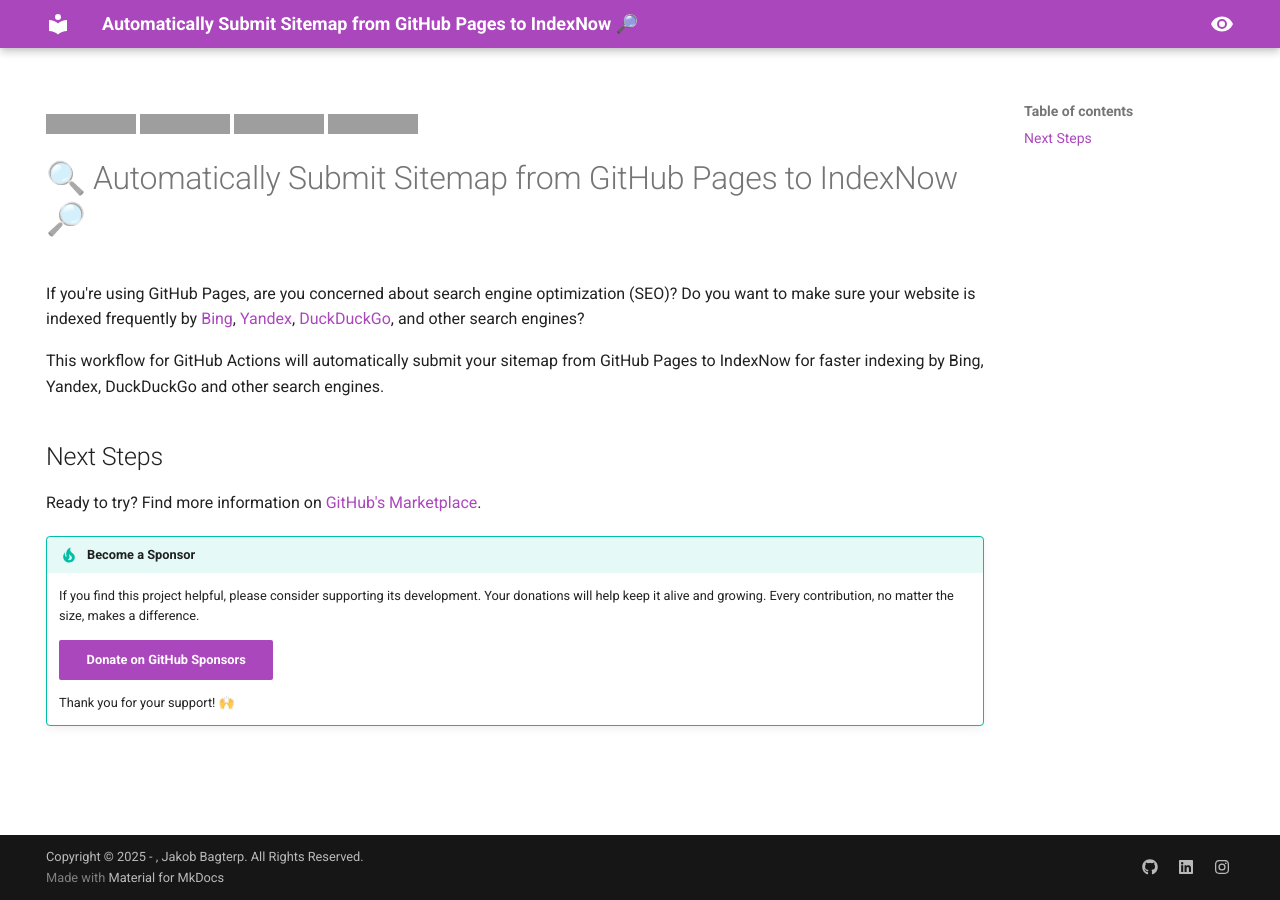
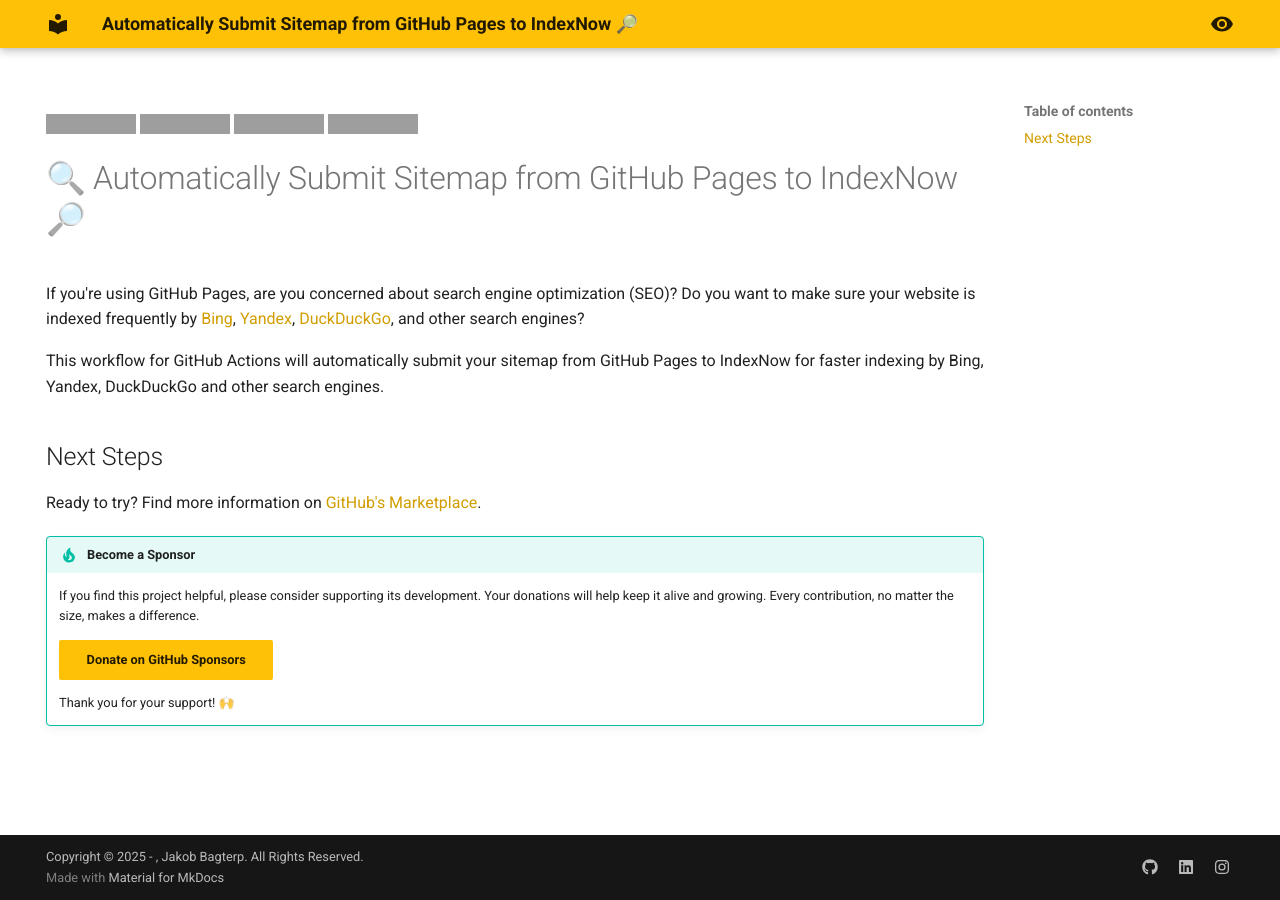
Before and after one commit to jakob-bagterp/index-now-submit-sitemap-urls-action, an MkDocs documentation site: the page built from docs/index.md, in a window 1280 px wide. Built offline with MkDocs 1.6.1 and Material for MkDocs 9.7.7, drawn with Linux system fonts in a browser that asks for light colours; grey boxes are pictures that could not be loaded.

Commit message:
Updated colour scheme of MkDocs site.

```diff
--- a/mkdocs.yml
+++ b/mkdocs.yml
@@ -20,20 +20,22 @@
     - navigation.tracking
     - navigation.top
     - navigation.indexes
+    - content.code.copy
+    - content.code.select
   palette:
     # Palette toggle for light mode
     - media: "(prefers-color-scheme: light)"
       scheme: default
-      primary: purple
-      accent: purple
+      primary: amber
+      accent: amber
       toggle:
         icon: material/eye
         name: Switch to dark mode
     # Palette toggle for dark mode
     - media: "(prefers-color-scheme: dark)"
       scheme: slate
-      primary: purple
-      accent: purple
+      primary: amber
+      accent: amber
       toggle:
         icon: material/eye-outline
         name: Switch to light mode
```
